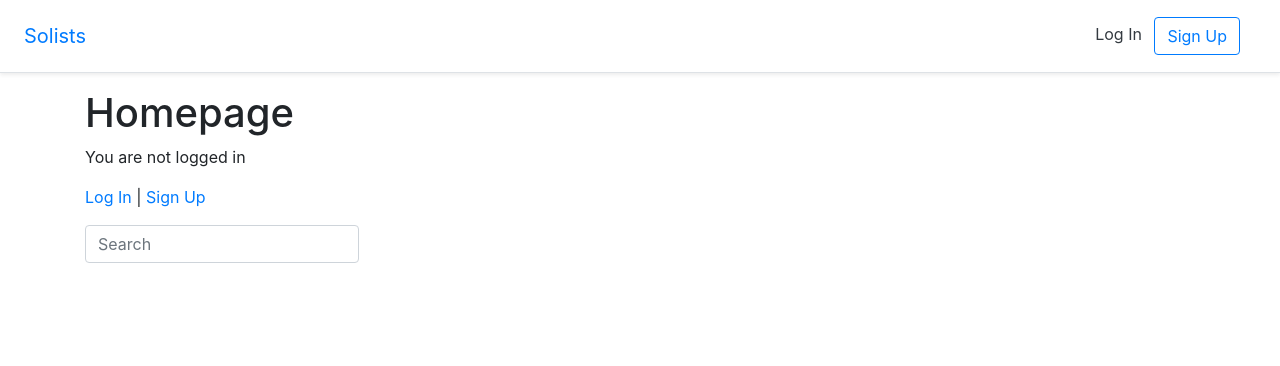
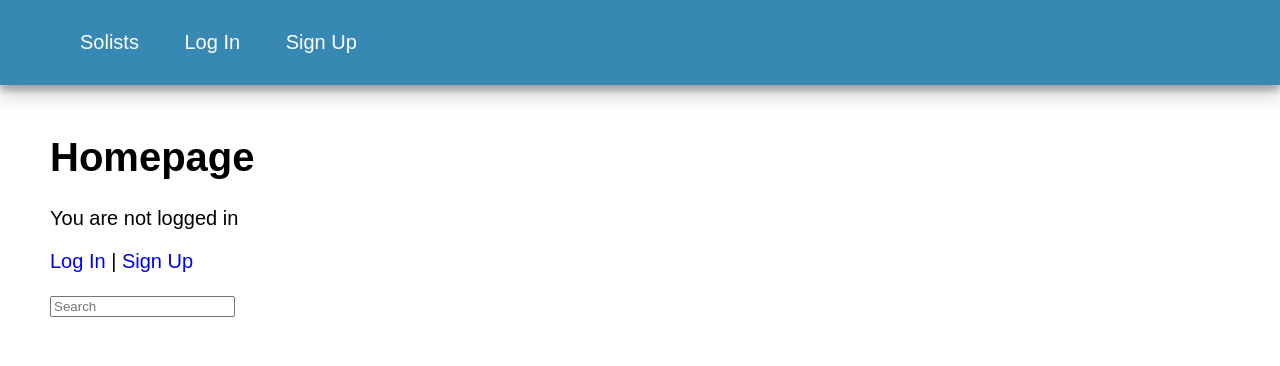
Before and after one commit to eathren/solists, a Django app: page / in a window 1280 px wide. Shown: the top 366 px of the page. Run offline with Django 3.2, Linux system fonts and the light colour scheme; parts of the project's set-up code (start-up, migrations or seed data) failed here and were passed over; some libraries are stand-ins or nearby versions.

Commit message:
added scss, css, navbar

```diff
--- a/solists/urls.py
+++ b/solists/urls.py
@@ -17,7 +17,10 @@ from django.contrib import admin
 from django.conf import settings
 from django.conf.urls.static import static
 from django.urls import path, include
+from django.contrib.staticfiles.storage import staticfiles_storage
+from django.views.generic.base import RedirectView
 urlpatterns = [
+    path('favicon.ico', RedirectView.as_view(url=staticfiles_storage.url('img/favicon.ico'))),
     # Django admin
     path('admin-other/', admin.site.urls),
 
--- a/static/css/base.css
+++ b/static/css/base.css
@@ -0,0 +1,161 @@
+html {
+  font-family: "typeface-roboto", Arial, Helvetica, sans-serif;
+  font-size: 1.25rem;
+  overflow: scroll;
+}
+
+body {
+  margin: 0px;
+}
+
+a {
+  text-decoration: none;
+}
+
+.normalize {
+  text-decoration: none;
+}
+
+.color-white {
+  color: white;
+}
+
+.container {
+  margin: 50px;
+}
+
+.navbar-main {
+  height: 65px;
+  background-color: #3789b3;
+  margin: 0px;
+  padding: 10px;
+  display: flex;
+  flex-direction: row;
+  justify-content: space-between;
+  align-items: center;
+  color: white;
+
+  text-decoration: none !important;
+
+  box-shadow: 0 10px 20px rgba(0, 0, 0, 0.19), 0 6px 6px rgba(0, 0, 0, 0.23);
+}
+
+.navbar-main-logo {
+  flex: 1 100%;
+}
+
+.navbar-main-items {
+  padding: 10px;
+  margin: 10px;
+}
+
+.navbar-main-items:hover {
+  background-color: #2e749759;
+  border-radius: 3px;
+  transition: 0.2s ease-in-out;
+}
+
+.text-white {
+  color: white;
+}
+
+.card-color {
+  background-color: #86bfde !important;
+  color: #095883 !important;
+}
+
+.normalize {
+  text-decoration: none;
+}
+
+.p-header {
+  font-size: 1.5rem;
+}
+
+.p-header-listing {
+  font-size: 1.1rem;
+  font-weight: 700;
+  color: #292929;
+  margin-bottom: 1px;
+  padding-bottom: 1px;
+  line-height: 1.5;
+}
+
+.p-header-listing-secondary {
+  font-size: 1rem;
+  font-weight: 400;
+  color: #5f5f5f;
+  margin-top: 1px;
+  padding-top: 1px;
+}
+
+.p-secondary-listing {
+  font-size: 1rem;
+  font-weight: 500;
+  color: #5f5f5f;
+}
+
+.p-color-emphasis {
+  color: #095883;
+}
+
+.p-pre {
+  white-space: pre-wrap;
+}
+
+.link {
+  text-decoration: none;
+}
+
+.listing {
+  list-style: none;
+  margin: 0;
+  padding: 0;
+}
+.listing .listing-body {
+  -moz-border-radius: 10px;
+  -webkit-border-radius: 10px;
+  border-radius: 10px;
+  overflow: hidden;
+  margin-bottom: 10px;
+  border: 1px solid #e2e2e2;
+  border-radius: 10px;
+  box-shadow: 0 10px 20px rgba(0, 0, 0, 0.19), 0 6px 6px rgba(0, 0, 0, 0.23);
+  transition: all 0.3s cubic-bezier(0.25, 0.8, 0.25, 1);
+}
+.listing .listing-body:hover {
+  box-shadow: 0 14px 28px rgba(0, 0, 0, 0.25), 0 10px 10px rgba(0, 0, 0, 0.22);
+}
+.listing .listing-background-primary {
+  background-color: white;
+  min-height: 50px;
+  padding: 20px;
+}
+.listing .listing-background-secondary {
+  background-color: #f2fbff;
+  min-height: 50px;
+  height: 100%;
+  padding: 20px;
+  width: 100%;
+  -moz-border-radius: 0 0 9px 9px;
+}
+.listing .listing-background-secondary .listing-bottom {
+  border-radius: 10px;
+}
+
+.input-form {
+  -moz-border-radius: 10px;
+  -webkit-border-radius: 10px;
+  border-radius: 10px;
+  overflow: hidden;
+  margin-bottom: 10px;
+  border: 1px solid #e2e2e2;
+  border-radius: 10px;
+  box-shadow: 0 10px 20px rgba(0, 0, 0, 0.19), 0 6px 6px rgba(0, 0, 0, 0.23);
+  transition: all 0.3s cubic-bezier(0.25, 0.8, 0.25, 1);
+}
+
+.post-subheader {
+  margin-top: 0;
+  padding-top: 0;
+}
--- a/templates/_base.html
+++ b/templates/_base.html
@@ -1,28 +1,37 @@
 {% load static %}
 <!DOCTYPE html>
 <html>
+
   <head>
     <meta charset="utf-8">
-  <title>{% block title %}Solists{% endblock title %}</title>
-  <meta name="viewport" content="width=device-width, initial-scale=1, shrink-to-fit=no">
+    <title>{% block title %}Solists | Work Remotely {% endblock title %}</title>
+    <meta name="viewport" content="width=device-width, initial-scale=1">
     <!-- CSS -->
-  <link rel="stylesheet" href="https://stackpath.bootstrapcdn.com/bootstrap/4.5.0/css/bootstrap.min.css" integrity="sha384-9aIt2nRpC12Uk9gS9baDl411NQApFmC26EwAOH8WgZl5MYYxFfc+NcPb1dKGj7Sk" crossorigin="anonymous">
+    <link rel="shortcut icon" href="{% static 'img/favicon.ico' type='image/x-icon' %}">
+    <!-- Compiled and minified CSS -->
+    <!-- <link rel="stylesheet" href="https://cdnjs.cloudflare.com/ajax/libs/materialize/1.0.0/css/materialize.min.css"> -->
+
+
     <link rel="stylesheet" href="{% static 'css/base.css' %}">
   </head>
+
   <body>
     <header>
-    <!-- Fixed navbar -->
-    <div class="d-flex flex-column flex-md-row align-items-center p-3 px-md-4
-     mb-3 bg-white border-bottom shadow-sm">
-      <a href="{% url 'home' %}" class="navbar-brand my-0 mr-md-auto
-      font-weight-normal">Solists</a>
-      <nav class="my-2 my-md-0 mr-md-3">
+
+
+      <nav class="navbar-main">
+        <div class="container">
+
+          <a href="{% url 'home' %}" class="normalize navbar-main-items text-white">Solists</a>
           {% if user.is_authenticated %}
-          <a class="p-2 text-dark" href="{% url 'account_logout' %}">Log Out</a>
+          <a class="color-white normalize navbar-main-items" href="{% url 'account_logout' %}">Log Out</a>
           {% else %}
-          <a class="p-2 text-dark" href="{% url 'account_login' %}">Log In</a>
-          <a class="btn btn-outline-primary" href="{% url 'account_signup' %}">Sign Up</a>
+
+          <a class="color-white normalize navbar-main-items" href="{% url 'account_login' %}">Log In</a>
+          <a class="color-white normalize navbar-main-items" href="{% url 'account_signup' %}">Sign Up</a>
+
           {% endif %}
+        </div>
       </nav>
       </div>
     </header>
@@ -30,10 +39,8 @@
       {% block content %}
       {% endblock content %}
     </div>
-  <!-- JavaScript -->
-  <!-- JS, Popper.js, and jQuery -->
-  <script src="https://code.jquery.com/jquery-3.5.1.slim.min.js" integrity="sha384-DfXdz2htPH0lsSSs5nCTpuj/zy4C+OGpamoFVy38MVBnE+IbbVYUew+OrCXaRkfj" crossorigin="anonymous"></script>
-  <script src="https://cdn.jsdelivr.net/npm/popper.js@1.16.1/dist/umd/popper.min.js" integrity="sha384-9/reFTGAW83EW2RDu2S0VKaIzap3H66lZH81PoYlFhbGU+6BZp6G7niu735Sk7lN" crossorigin="anonymous"></script>
-  <script src="https://stackpath.bootstrapcdn.com/bootstrap/4.5.0/js/bootstrap.bundle.min.js" integrity="sha384-1CmrxMRARb6aLqgBO7yyAxTOQE2AKb9GfXnEo760AUcUmFx3ibVJJAzGytlQcNXd" crossorigin="anonymous"></script>
+    <!-- Compiled and minified JavaScript -->
+    <script src="https://cdnjs.cloudflare.com/ajax/libs/materialize/1.0.0/js/materialize.min.js"></script>
   </body>
+
 </html>
--- a/templates/home.html
+++ b/templates/home.html
@@ -1,7 +1,7 @@
 {% extends '_base.html' %}
 {% load static %}
 
-{% block title %}Home{% endblock title %}
+{% block title %}Solists | Work Remotely {% endblock title %}
 
 {% block content %}
 <h1>Homepage</h1>
```
Also changed, not shown: junk.py (deleted), static/img/favicon.ico (added). Lines whose indentation alone changed are shown as unchanged.
